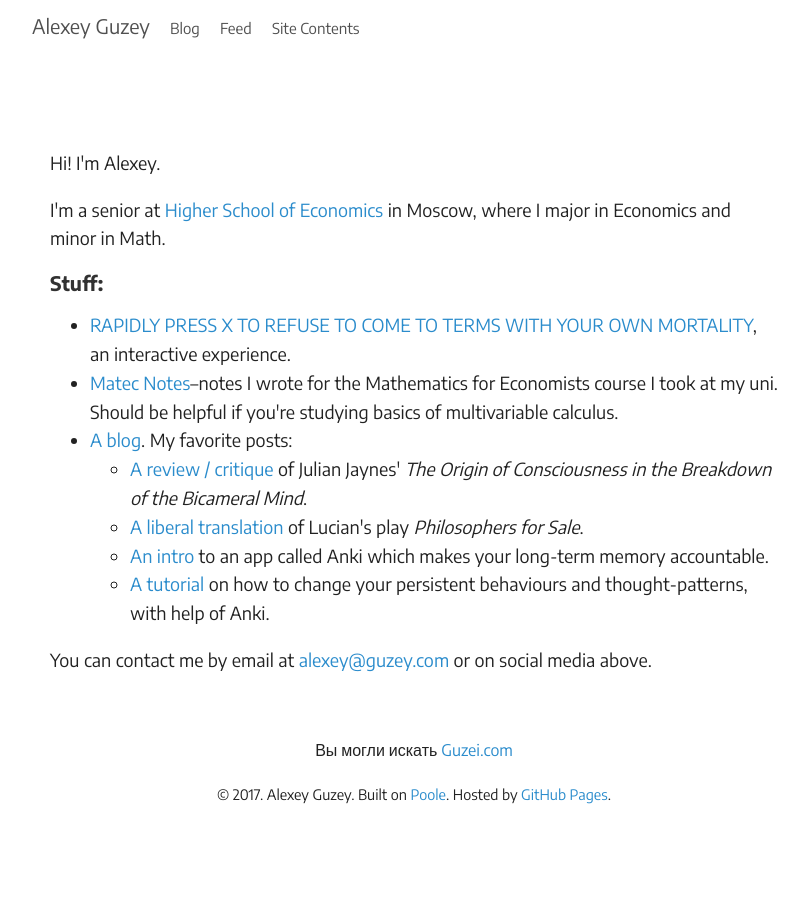
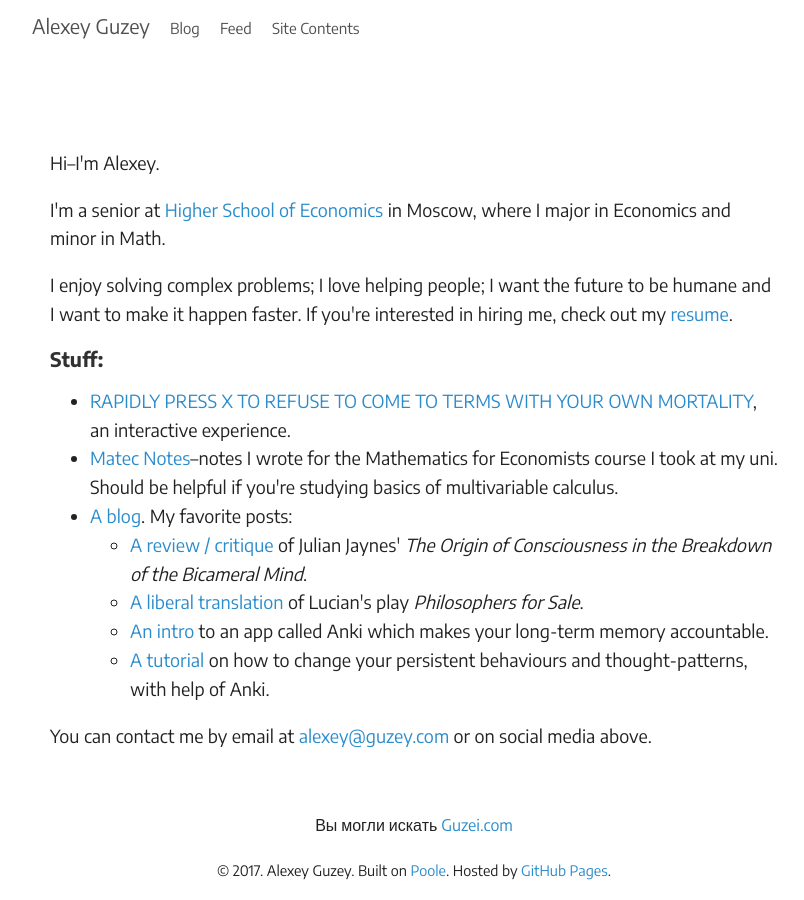
Before and after one commit to guzey/guzey.github.io1, a Jekyll site: the page built from index.html, in a window 1280 px wide. Shown: the whole page, without its empty margins (226-1030 px from the left). Built offline with Jekyll 4.4.1, drawn with Linux system fonts in a browser that asks for light colours; a style sheet for code colours, icons or effects is not loaded.

Commit message:
add resume + index text

```diff
--- a/index.html
+++ b/index.html
@@ -31,9 +31,12 @@
             </a>
         </li>
     </ul>
-    <p>Hi! I'm Alexey.</p>
+    <p>Hi–I'm Alexey.</p>
     <p>
         I'm a senior at <a target="_blank" href="http://hse.ru/en">Higher School of Economics</a> in Moscow, where I major in Economics and minor in Math.
+    </p>
+    <p>
+        I enjoy solving complex problems; I love helping people; I want the future to be humane and I want to make it happen faster. If you're interested in hiring me, check out my <a href="files/AlexeyGuzeyResume.pdf">resume</a>.
     </p>
     <p>
         <h3>Stuff:</h3>
```
Also changed, not shown: 1 other file.
